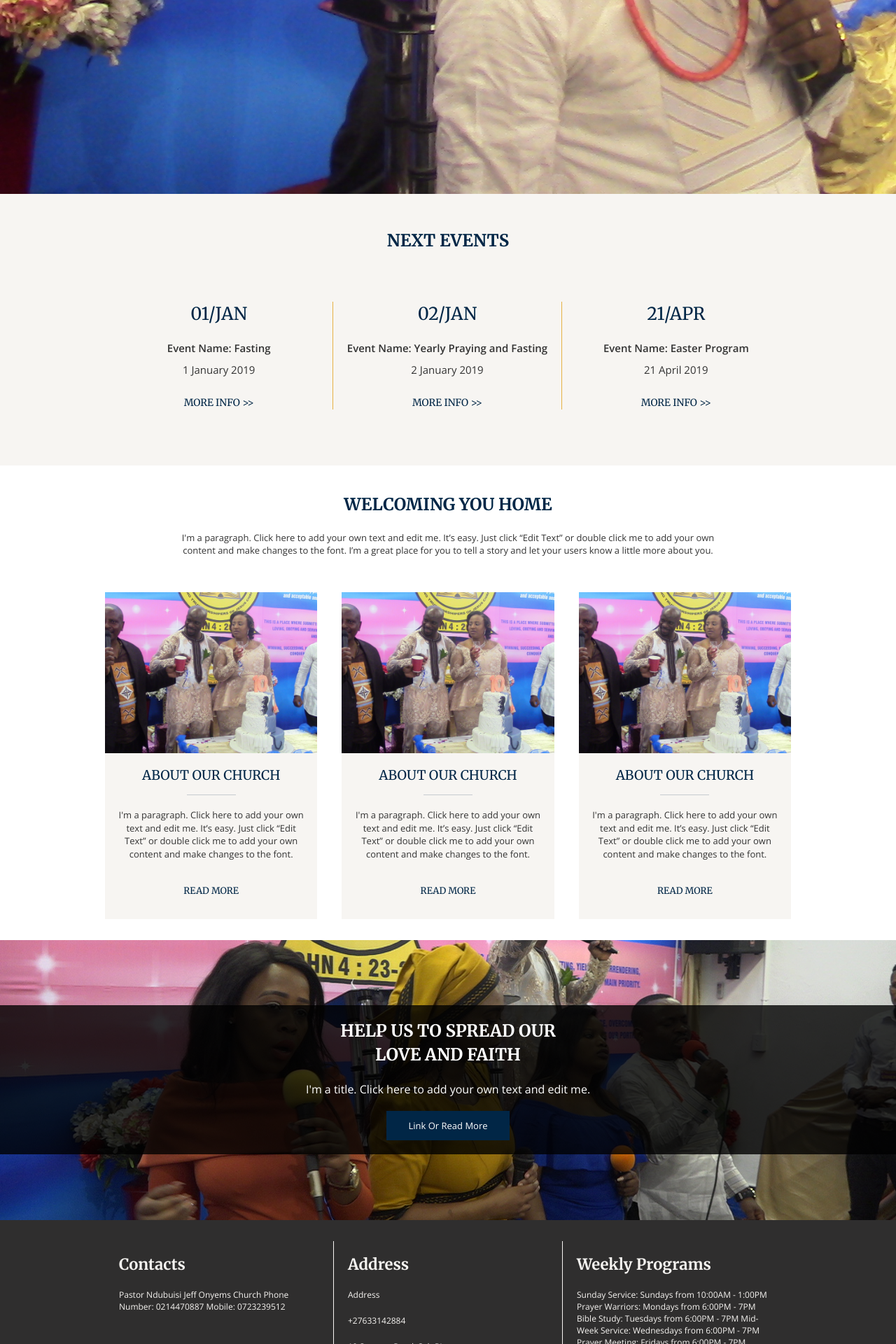
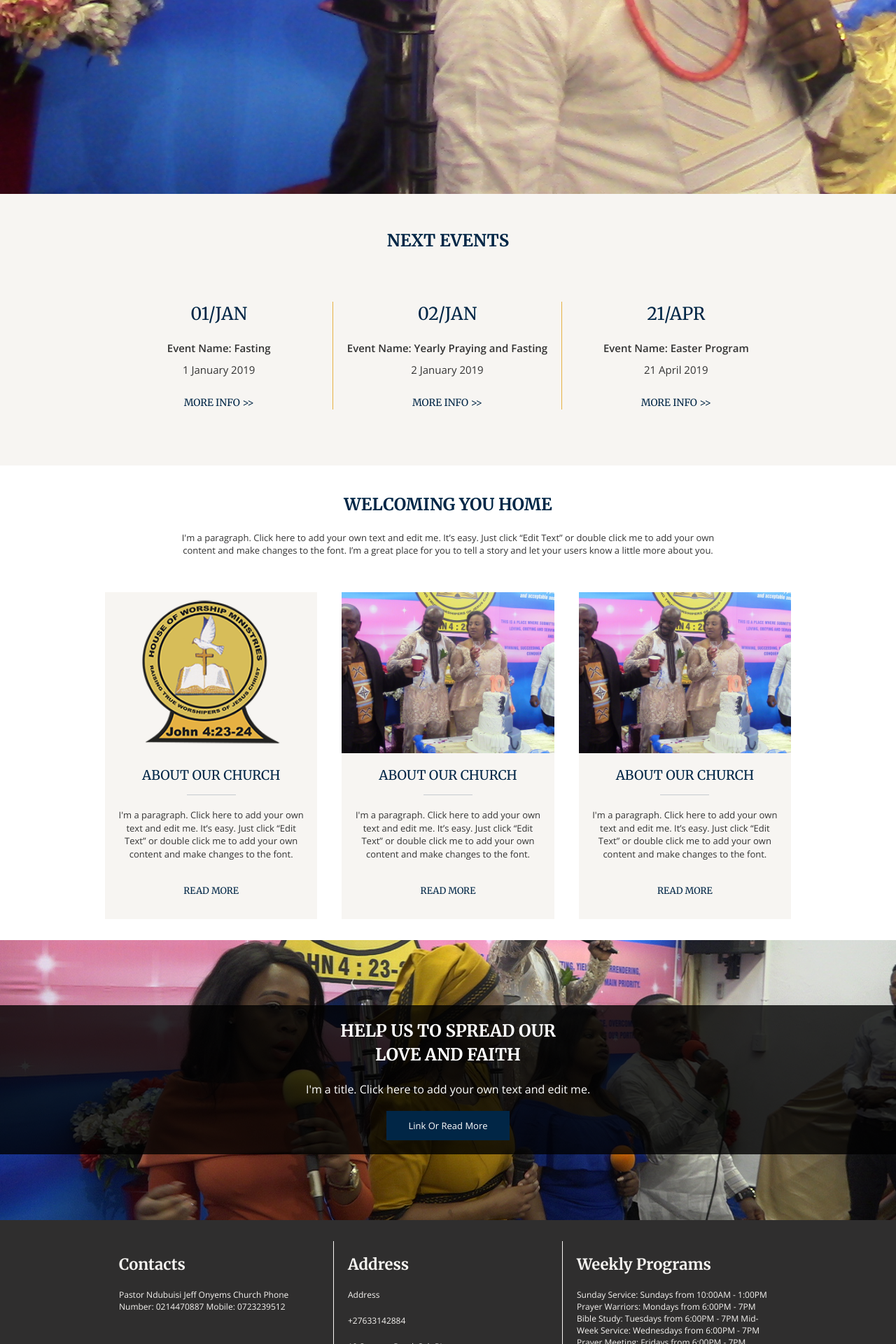
Before and after one commit to riyaadh47/hilary, a Jekyll site: the page built from index.html, in a window 1280 px wide. Shown: the part 4149-6069 px from the top of the page at 70% size. Built offline with Jekyll 4.4.1, drawn with Linux system fonts in a browser that asks for light colours; nearby versions of some CDN libraries; library files that are not in the unit come from our copies.

Commit message:
Update from Forestry.io - Updated content.json

```diff
--- a/_data/content.json
+++ b/_data/content.json
@@ -1,7 +1,7 @@
 {
   "quick-links": [
     {
-      "hero": "img/IMG_0075.JPG",
+      "hero": "img/logo.png",
       "heading": "ABOUT OUR CHURCH",
       "paragraph": "I'm a paragraph. Click here to add your own text and edit me. It’s easy. Just click “Edit Text” or double click me to add your own content and make changes to the font.",
       "link": "http://google.com"
```
